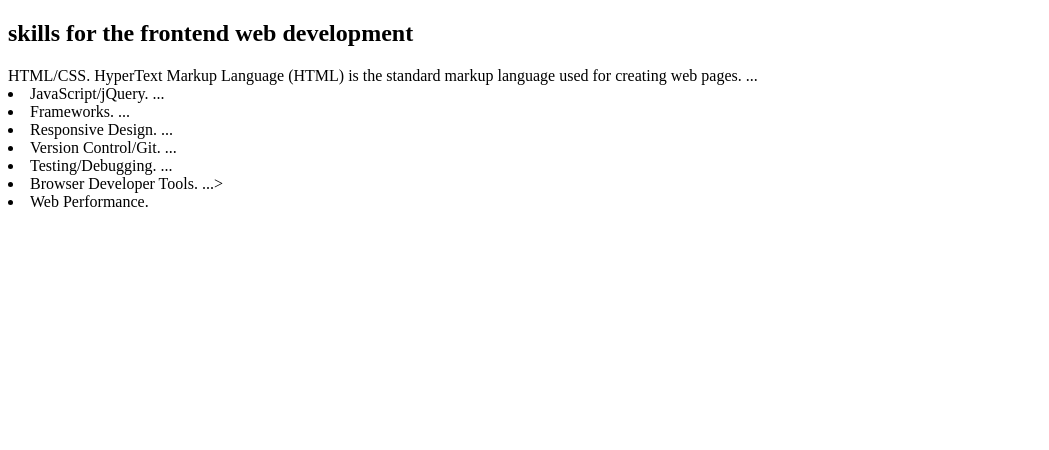
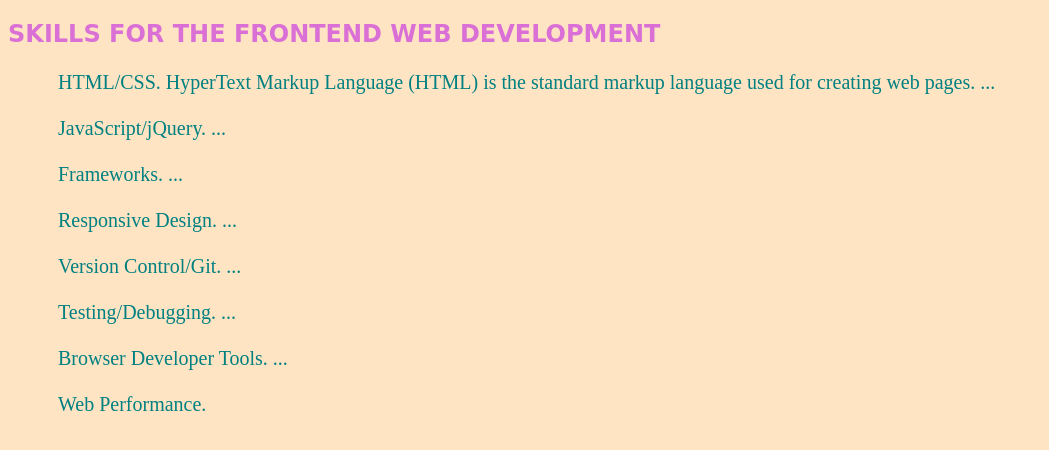
Before and after one commit to aloneboyankit/portfolio.github.io, a plain HTML site: page skills.html in a window 1280 px wide. Shown: the whole page, without its empty margins (0-1049 px from the left). Drawn offline with Linux system fonts and the light colour scheme.

Commit message:
Add files via upload

```diff
--- a/css/style.css
+++ b/css/style.css
@@ -30,6 +30,7 @@ nav {
 
 span {
     color: #f9004d;
+    font-family:cursive;
 }
 
 nav ul li {
@@ -76,6 +77,7 @@ h1 {
     color: white;
     margin: 20px 0px 20px;
     font-size: 75px;
+    font-family: cursive;
 }
 
 h3 {
--- /dev/null
+++ b/css/styles.css
@@ -0,0 +1,19 @@
+*
+{
+
+    font-family:cursive;
+    background-color: bisque;
+}
+h2{
+    text-transform:uppercase;
+    color:#0B698B;
+    font-weight: bold;
+    font-family:cursive;
+    font-size: 30px;;
+}
+p
+{
+    color:black;
+    text-shadow: 2px 4px 8px solid;
+
+}
--- a/skills.html
+++ b/skills.html
@@ -6,17 +6,37 @@
     <meta http-equiv="X-UA-Compatible" content="IE=edge">
     <meta name="viewport" content="width=device-width, initial-scale=1.0">
     <title>Document</title>
+    <style>
+        *
+        {
+             background-color:bisque;
+
+        }
+        h2{
+            color:orchid;
+            text-transform: uppercase;
+            font-family: cursive;
+
+        }
+        li
+        {
+            list-style-type: none;
+            margin:23px;margin-left:50px;
+           color:teal;
+           font-size:20px;
+        }
+    </style>
 </head>
 
 <body>
     <h2>skills for the frontend web development </h2>
-    <il>HTML/CSS. HyperText Markup Language (HTML) is the standard markup language used for creating web pages. ...</il>
+    <li>HTML/CSS. HyperText Markup Language (HTML) is the standard markup language used for creating web pages. ...</li>
     <li> JavaScript/jQuery. ...</li>
     <li>Frameworks. ...</li>
     <li>Responsive Design. ...</li>
     <li>Version Control/Git. ...</li>
     <li>Testing/Debugging. ...</li>
-    <li>Browser Developer Tools. ...></li>
+    <li>Browser Developer Tools. ...</li>
     <li>Web Performance.</il>
 </body>
 
```
Also changed, not shown: aboutus.html (+1 -0 lines), contact.html (+32 -3 lines).
